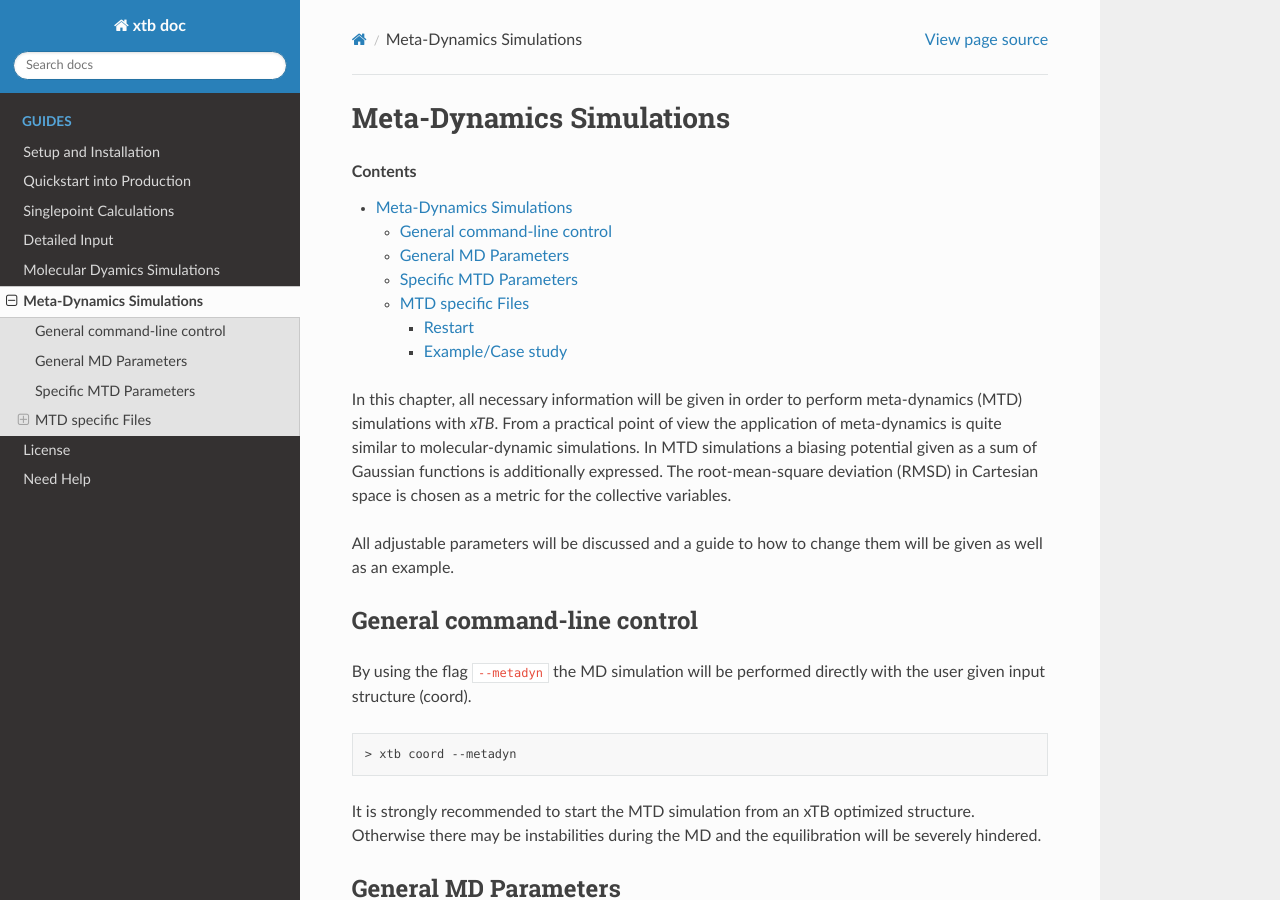
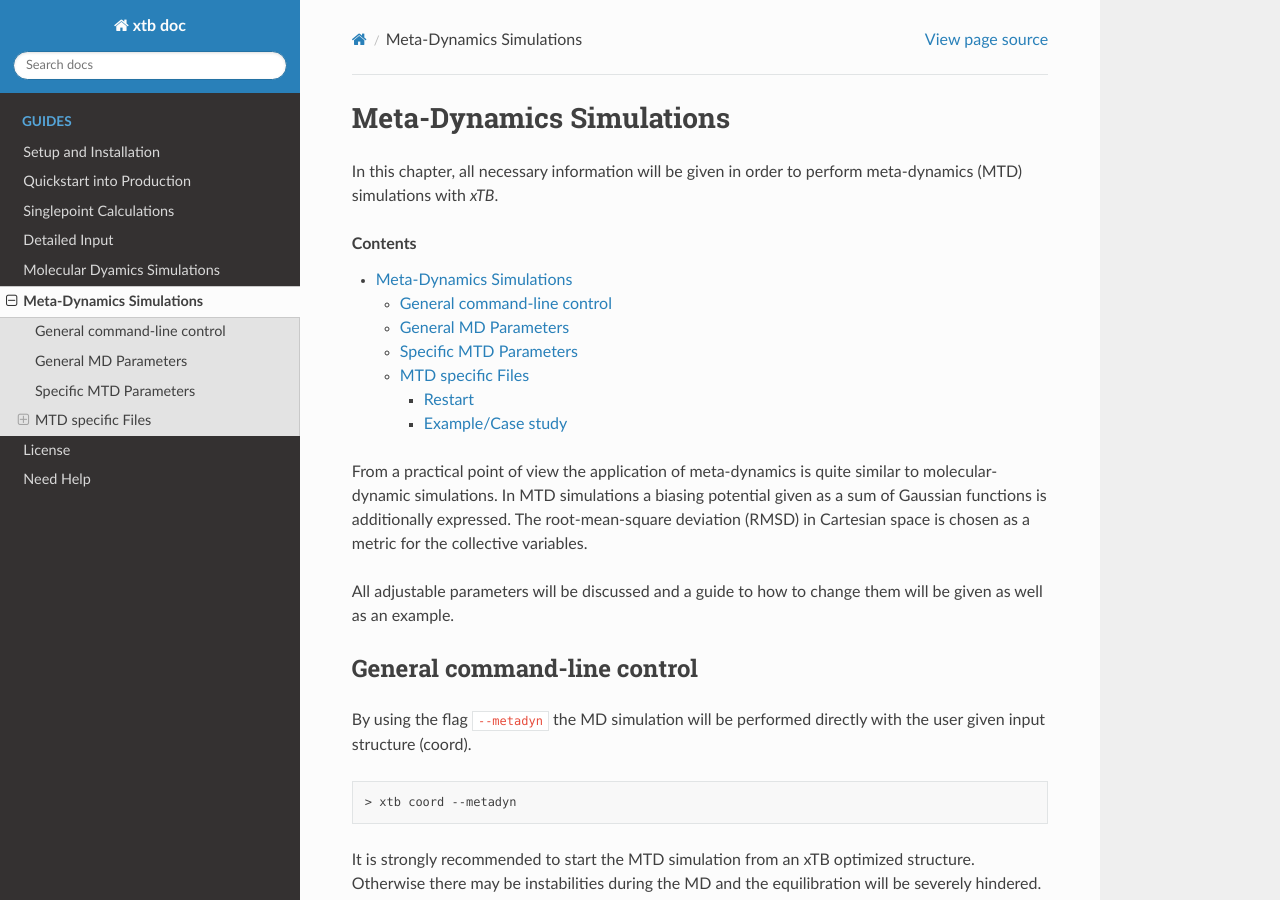
Before and after one commit to grimme-lab/xtb_docs, a Sphinx documentation site: the page built from source/mtd.rst, in a window 1280 px wide and 900 px high. Built offline with Sphinx 7.4.7 and the Read the Docs theme 2.0.0, drawn with Linux system fonts in a browser that asks for light colours.

Commit message:
Update mtd.rst

```diff
--- a/source/mtd.rst
+++ b/source/mtd.rst
@@ -4,9 +4,10 @@
  Meta-Dynamics Simulations
 -------------------------------
 
+In this chapter, all necessary information will be given in order to perform meta-dynamics (MTD) simulations with `xTB`.
+
 .. contents::
 
-In this chapter, all necessary information will be given in order to perform meta-dynamics (MTD) simulations with `xTB`.
 From a practical point of view the application of meta-dynamics is quite similar to molecular-dynamic simulations.
 In MTD simulations a biasing potential given as a sum of Gaussian functions is additionally expressed.
 The root-mean-square deviation (RMSD) in Cartesian space is chosen as a metric for the collective variables.
```
